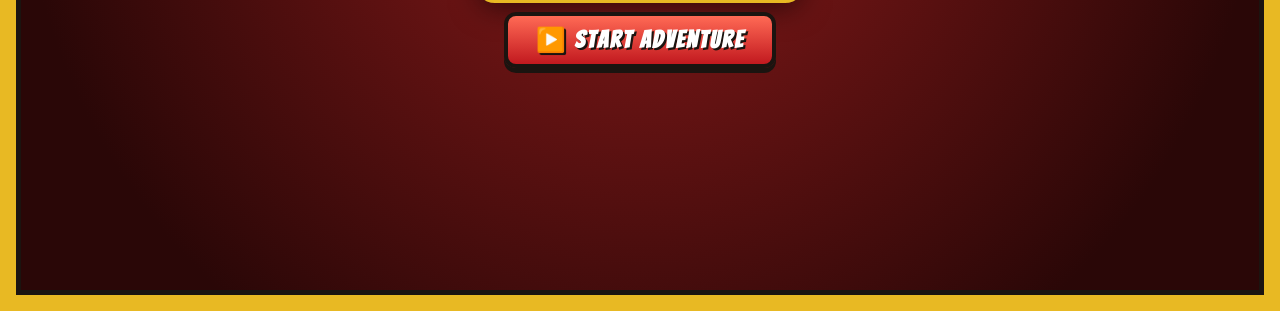
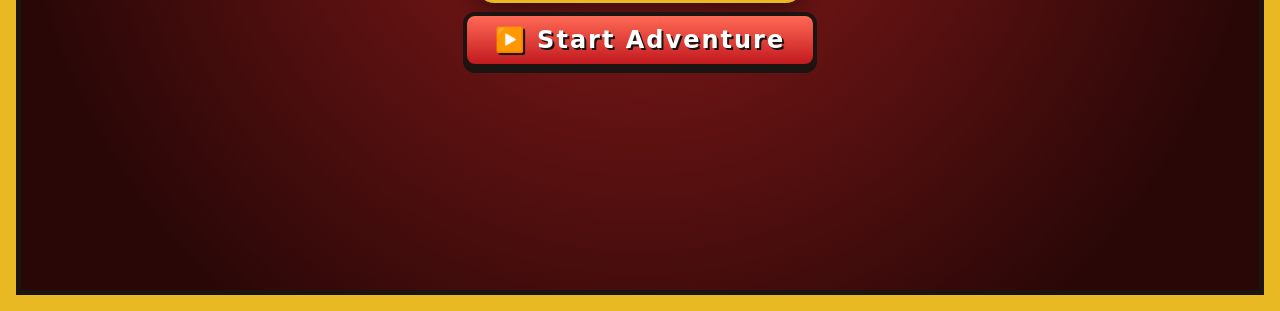
Before and after one commit to Harish040805/jackiechansadventures, a plain HTML site: page index.html in a window 1280 px wide. Shown: the part 489-800 px from the top of the page. Drawn offline with Linux system fonts and the light colour scheme; animation ran at ten frames a second; a script that the page names is missing.

Commit message:
Update index.html

```diff
--- a/index.html
+++ b/index.html
@@ -6,7 +6,6 @@
     <title>Jackie Chan's Adventures</title>
     <script src="https://unpkg.com/peerjs@1.5.4/dist/peerjs.min.js"></script>
     <link rel="shortcut icon" href="https://raw.githubusercontent.com/Harish040805/jackiechansadventures/refs/heads/main/dragon.png" type="image/x-icon">
-    <link href="https://fonts.googleapis.com/css2?family=Bangers&family=Comic+Neue:wght@700&display=swap" rel="stylesheet">
     <link rel="stylesheet" href="jackiechansadventurescss.css">
 </head>
 <body>
```
